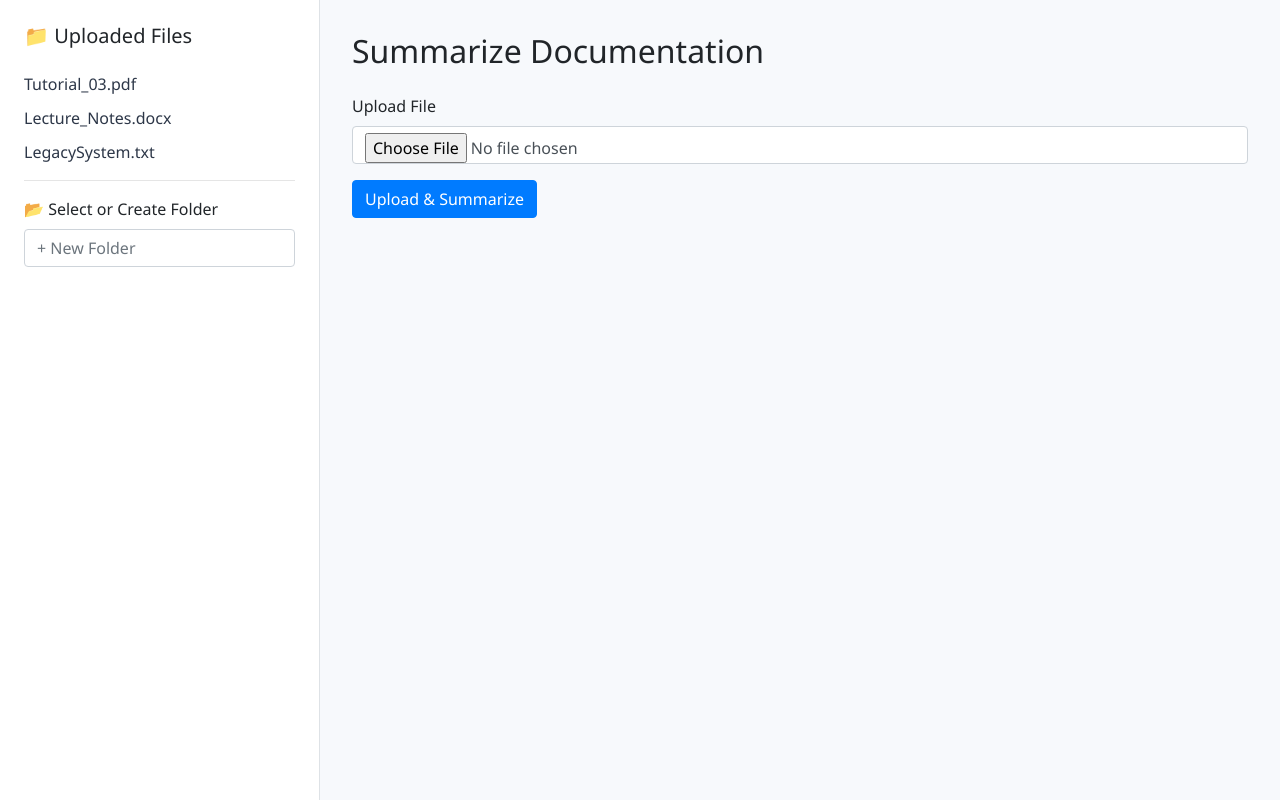
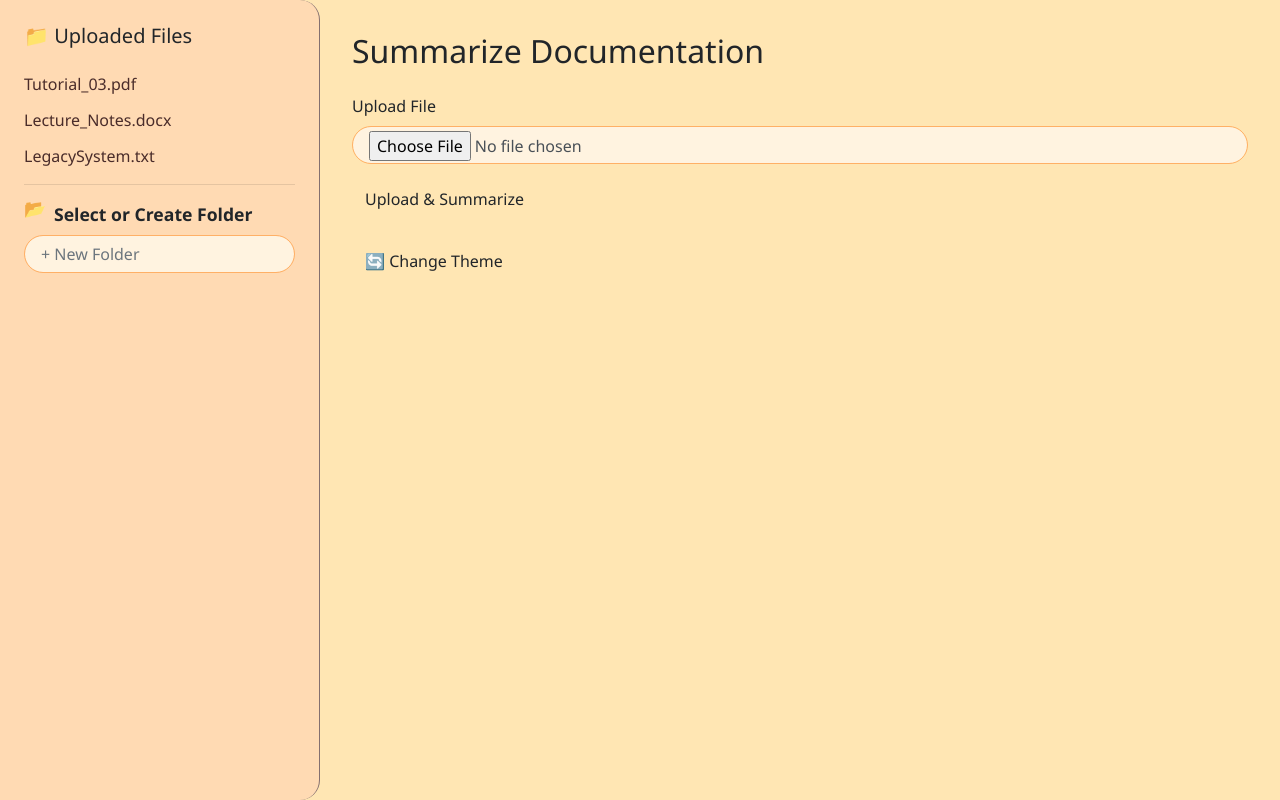
Before and after one commit to YuHan934/Hackathon, a PHP site: page /Summarize.php in a window 1280 px wide. Run offline with PHP 8.4, Linux system fonts and the light colour scheme; some libraries are stand-ins or nearby versions.

Commit message:
Summarize.php

```diff
--- a/knowledgebase.dev-main/Summarize.php
+++ b/knowledgebase.dev-main/Summarize.php
@@ -13,7 +13,6 @@ if ($_SERVER['REQUEST_METHOD'] === 'POST' && isset($_FILES['docFile'])) {
     $uploadedFile = $_FILES['docFile']['name'];
     $category = $_POST['category'] ?? 'Uncategorized';
 
-    // Save file to uploads directory
     $uploadDir = 'uploads/';
     if (!is_dir($uploadDir)) mkdir($uploadDir, 0777, true);
     $destination = $uploadDir . basename($uploadedFile);
@@ -22,7 +21,6 @@ if ($_SERVER['REQUEST_METHOD'] === 'POST' && isset($_FILES['docFile'])) {
         $_SESSION['uploadedFile'] = $uploadedFile;
         $_SESSION['category'] = $category;
 
-        // Redirect to result.php after upload
         header("Location: result.php");
         exit;
     } else {
@@ -36,17 +34,130 @@ if ($_SERVER['REQUEST_METHOD'] === 'POST' && isset($_FILES['docFile'])) {
 <meta charset="UTF-8">
 <title>Summarize Files | iFAST Smart Docs</title>
 <link rel="stylesheet" href="https://stackpath.bootstrapcdn.com/bootstrap/4.5.2/css/bootstrap.min.css">
+<script src="https://kit.fontawesome.com/1b5fdf4bb2.js" crossorigin="anonymous"></script>
 <style>
-body { background-color: #f7f9fc; font-family: 'Segoe UI', sans-serif; }
-.sidebar { background-color: #fff; padding: 1.5rem; height: 100vh; border-right: 1px solid #dee2e6; }
-.file-list { list-style: none; padding-left: 0; }
-.file-list li { margin-bottom: 10px; font-weight: 500; color: #2d3748; }
-.file-list small { color: #718096; }
-.main-content { padding: 2rem; }
-.summary-box { margin-top: 2rem; background: #edf2f7; padding: 1.5rem; border-radius: 8px; color: #2d3748; }
+:root {
+  --bg-color: #FFE6B3;      /* warm boba orange */
+  --text-color: #4A2C2A;
+  --card-bg: #FFDAB3;
+  --button-bg: #FF8050;
+  --button-text: #fff;
+  --input-bg: #FFF3E0;
+  --input-border: #FFB066;
+  --blue-bg: #7fa3c7ff;       /* soft blue theme */
+  --blue-text: #1e2e5aff;
+}
+
+body {
+  background-color: var(--bg-color);
+  font-family: 'Segoe UI', sans-serif;
+  transition: all 0.5s ease;
+}
+
+.sidebar {
+  background-color: var(--card-bg);
+  padding: 1.5rem;
+  height: 100vh;
+  border-right: 1px solid #846f6fff;
+  border-radius: 0 20px 20px 0;
+  transition: all 0.4s ease;
+}
+
+.file-list {
+  list-style: none;
+  padding-left: 0;
+}
+
+.file-list li {
+  margin-bottom: 12px;
+  font-weight: 500;
+  color: var(--text-color);
+  transition: transform 0.3s ease;
+}
+.file-list li:hover {
+  transform: translateX(5px);
+  color: #201714ff;
+}
+
+.file-list small {
+  color: #7F4F24;
+}
+
+.main-content {
+  padding: 2rem;
+}
+
+.summary-box {
+  margin-top: 2rem;
+  background: #FFF2E0;
+  padding: 1.5rem;
+  border-radius: 12px;
+  color: var(--text-color);
+  box-shadow: 0 10px 20px rgba(0,0,0,0.08);
+  transition: transform 0.4s ease, box-shadow 0.4s ease;
+}
+.summary-box:hover {
+  transform: translateY(-5px);
+  box-shadow: 0 15px 25px rgba(0,0,0,0.12);
+}
+
+input[type="text"], input[type="file"] {
+  background-color: var(--input-bg);
+  border: 1px solid var(--input-border);
+  border-radius: 50px;
+  padding: 0.2rem 1rem;
+  transition: all 0.3s ease;
+}
+input[type="text"]:focus, input[type="file"]:focus {
+  border-color: #FF5722;
+  box-shadow: 0 0 8px rgba(255,87,34,0.3);
+  outline: none;
+}
+
+button {
+  background-color: var(--button-bg);
+  color: var(--button-text);
+  border-radius: 50px;
+  padding: 0.6rem 2rem;
+  font-weight: 600;
+  transition: all 0.3s ease;
+}
+button:hover {
+  background-color: #c5bebdff;
+  transform: translateY(-2px);
+  box-shadow: 0 5px 10px rgba(0,0,0,0.2);
+}
+
+/* Blue Theme */
+body.blue-theme {
+  --bg-color: var(--blue-bg);
+  --text-color: var(--blue-text);
+  --card-bg: #E0F2FF;
+  --button-bg: #2a6a94ff;
+  --button-text: #fff;
+  --input-bg: #F0F8FF;
+  --input-border: #5d758dff;
+}
+
+/* Smooth transitions */
+* {
+  transition: all 0.3s ease;
+}
+
+/* Folder icon animation */
+@keyframes bounce {
+    0%, 100% { transform: translateY(0); }
+    50% { transform: translateY(-6px); }
+}
+
+.folder-icon {
+    animation: bounce 1.2s infinite ease-in-out;
+    display: inline-block;
+}
 </style>
 </head>
 <body>
+
 <div class="container-fluid">
   <div class="row">
 
@@ -61,9 +172,12 @@ body { background-color: #f7f9fc; font-family: 'Segoe UI', sans-serif; }
         <hr>
 
        <!-- Upload form -->
-    <form action="Summarize.php" method="POST" enctype="multipart/form-data">
-        <div class="form-group">
-            <label>📂 Select or Create Folder</label>
+        <form action="result.php" method="POST" enctype="multipart/form-data">
+            <div class="form-group" style="position: relative;">
+                <label style="display: flex; align-items: center; font-weight: 600; font-size: 1.1rem;">
+                    <span class="folder-icon" style="display: inline-block; margin-right: 8px;">📂</span>
+                    Select or Create Folder
+                </label>
                 <input type="text" name="category" class="form-control" placeholder="+ New Folder" required>
             </div>
     </div>
@@ -75,14 +189,36 @@ body { background-color: #f7f9fc; font-family: 'Segoe UI', sans-serif; }
             <label>Upload File</label>
             <input type="file" name="docFile" class="form-control" required>
         </div>
-    <button type="submit" class="btn btn-primary">Upload & Summarize</button>
+        <button type="submit" class="btn">Upload & Summarize</button>
         </form>
 
         <?php if (isset($error)): ?>
             <div class="alert alert-danger mt-3"><?= htmlspecialchars($error) ?></div>
         <?php endif; ?>
+        <br>
+        <!-- Theme toggle button -->
+        <button id="themeToggle" class="btn mt-4">🔄 Change Theme</button>
     </div>
   </div>
+</form>
 </div>
+
+<script>
+const themeToggle = document.getElementById('themeToggle');
+themeToggle.addEventListener('click', () => {
+    document.body.classList.toggle('blue-theme');
+    // Store preference
+    if(document.body.classList.contains('blue-theme')){
+        localStorage.setItem('theme', 'blue');
+    } else {
+        localStorage.setItem('theme', 'boba');
+    }
+});
+
+// Load previous theme
+if(localStorage.getItem('theme') === 'blue') {
+    document.body.classList.add('blue-theme');
+}
+</script>
 </body>
 </html>
```
Lines whose indentation alone changed are shown as unchanged.
